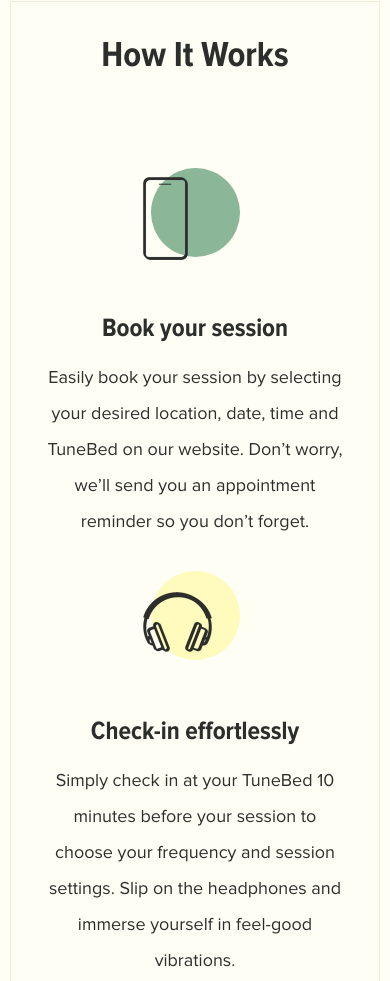
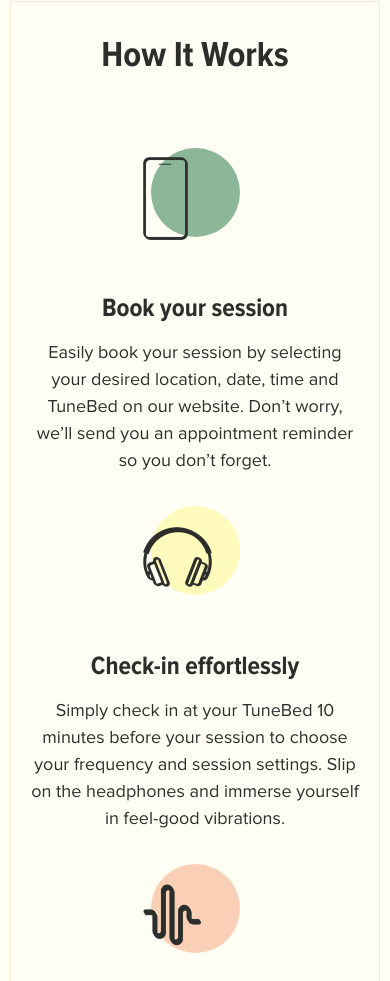
Before and after one commit to jasbneal/CompanyHomeProject_Tune, a plain HTML site: page index.html in a window 390 px wide. Shown: the part 1957-2938 px from the top of the page. Drawn offline with Linux system fonts and the light colour scheme; files whose address does not match are found by name.

Commit message:
clean section 4/How It Works CSS

```diff
--- a/assets/style.css
+++ b/assets/style.css
@@ -556,7 +556,6 @@ button.play-pinkback-whitefill {
     min-height: 593px;
     padding: 20px;
     border: 1px solid #FCE7D5;
-
 }
 
 .how-it-works-container h2 {
@@ -641,15 +640,23 @@ button.play-pinkback-whitefill {
 }
 
 @media only screen and (max-width: 990px) {
+    .how-it-works-container h2 {
+        margin: 12px 0 58px;
+    }
+
     .hiw-icon-container {
         display: flex;
         flex-direction: column;
     }
 
+    .hiw-icon-text p {
+        line-height: 1.5rem;
+    }
+
     .hiw-1,
     .hiw-2,
     .hiw-3 {
-        padding: 16px;
+        padding: 16px 0;
         width: 100%;
     }
 }
```
